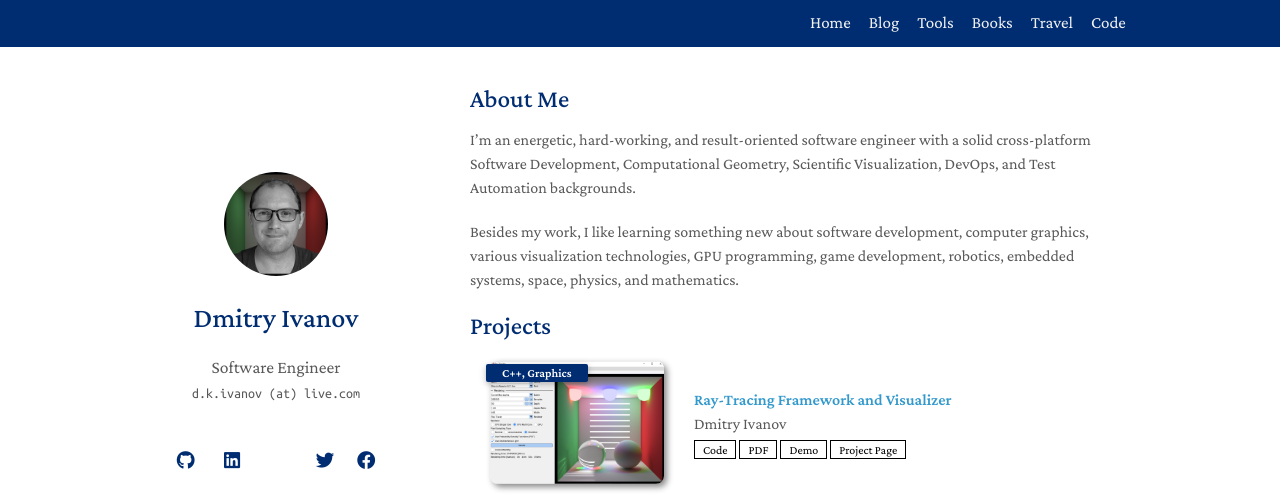
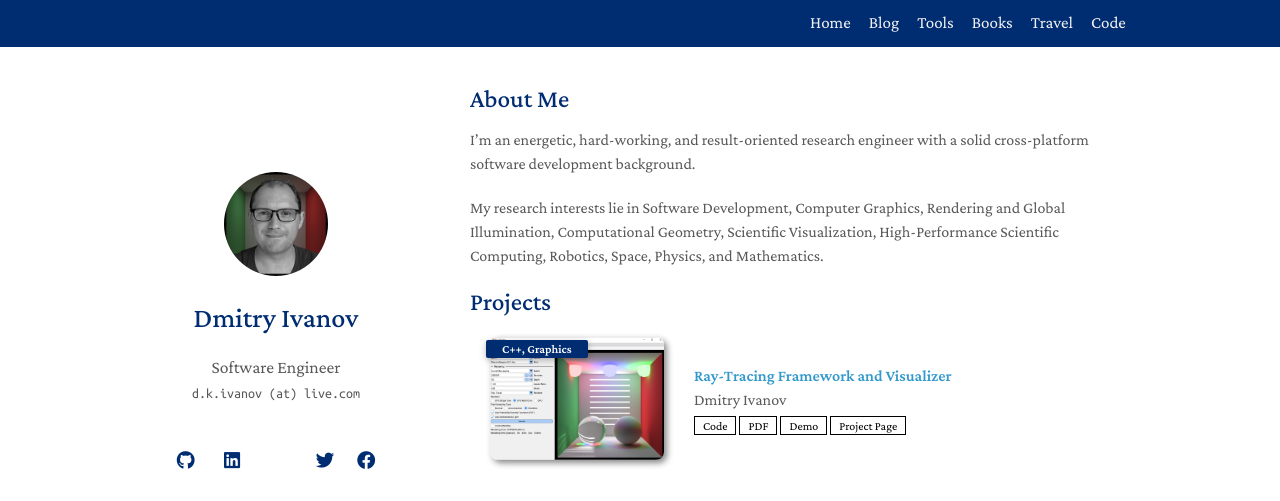
Before and after one commit to d-k-ivanov/d-k-ivanov.github.io, a Jekyll site: the page built from index.md, in a window 1280 px wide and 1098 px high, cut to the strip 0-501 px from the top of the window. Built offline with Jekyll 4.4.1, drawn with Linux system fonts in a browser that asks for light colours; a style sheet for code colours, icons or effects is not loaded.

Commit message:
Post 2024-25-09-01-50

```diff
--- a/index.md
+++ b/index.md
@@ -5,8 +5,8 @@ title: Home
 
 ## About Me
 
-I'm an energetic, hard-working, and result-oriented software engineer with a solid cross-platform Software Development, Computational Geometry, Scientific Visualization, DevOps, and Test Automation backgrounds.
+I'm an energetic, hard-working, and result-oriented research engineer with a solid cross-platform software development background.
 
-Besides my work, I like learning something new about software development, computer graphics, various visualization technologies, GPU programming, game development, robotics, embedded systems, space, physics, and mathematics.
+My research interests lie in Software Development, Computer Graphics, Rendering and Global Illumination, Computational Geometry, Scientific Visualization, High-Performance Scientific Computing, Robotics, Space, Physics, and Mathematics.
 
 {% include_relative _includes/projects.md %}
```
